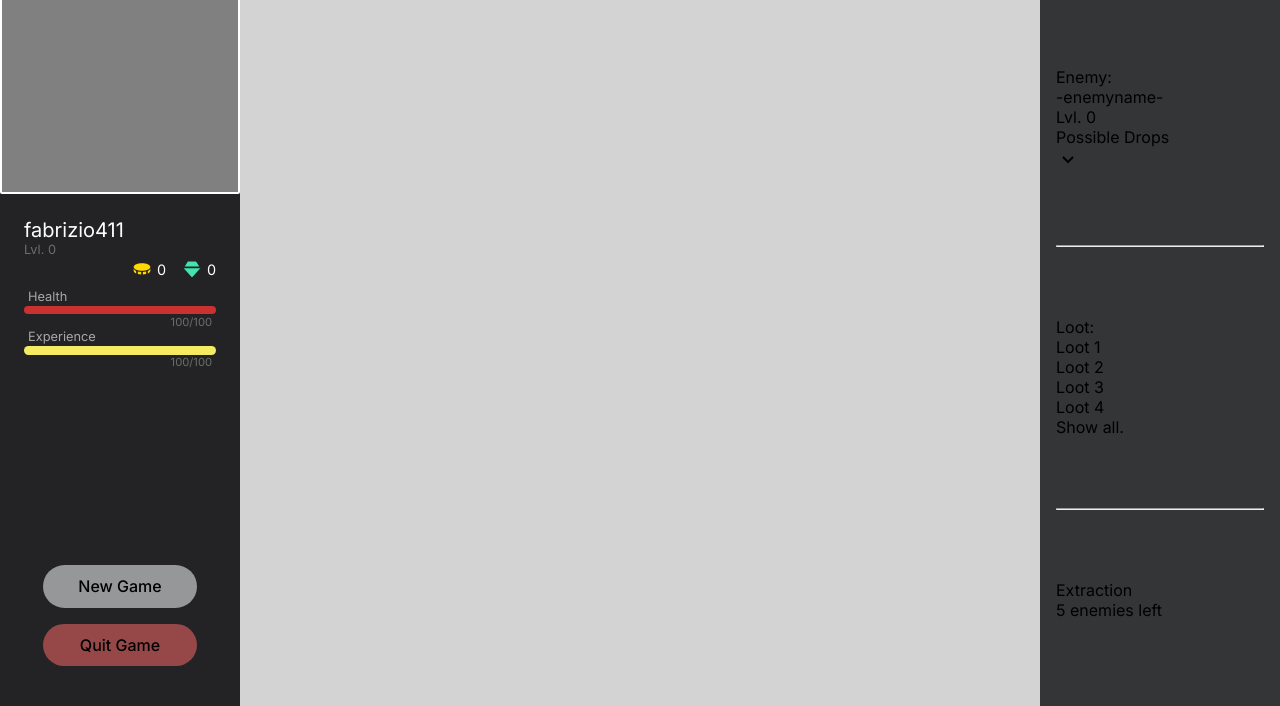
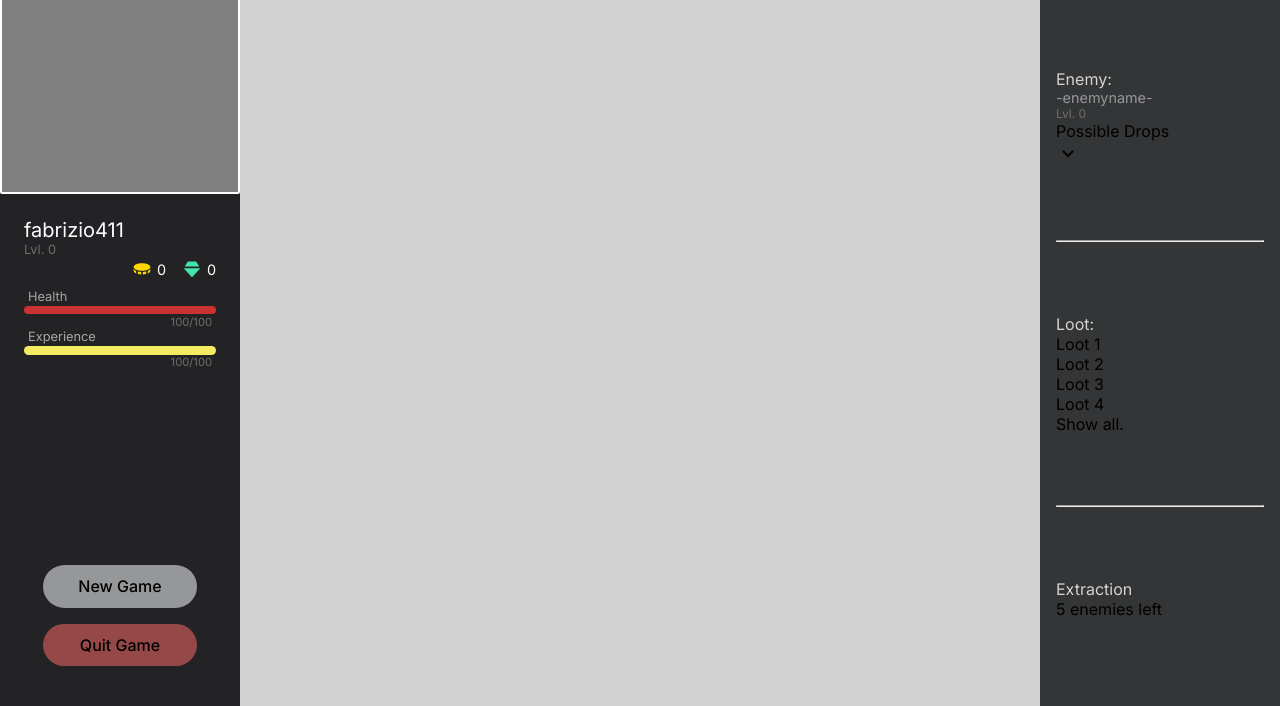
Before and after one commit to fabrizio411/mini-games, a plain HTML site: page games/rock-paper-scissors-v2/index.html in a window 1280 px wide. Shown: the part 94-800 px from the top of the page. Drawn offline with Linux system fonts and the light colour scheme.

Commit message:
Styles update

```diff
--- a/games/rock-paper-scissors-v2/css/style.css
+++ b/games/rock-paper-scissors-v2/css/style.css
@@ -106,3 +106,17 @@ main {
     flex-direction: column;
     justify-content: space-evenly;
 }
+
+.info-bar .subtitle {
+    color: var(--clr-text-lv2);
+}
+
+.info-bar .enemy-info-box .enemy-data .enemy-name {
+    font-size: .9rem;
+    color: var(--clr-text-lv3);
+}
+
+.info-bar .enemy-info-box .enemy-data .enemy-level {
+    font-size: .75rem;
+    color: var(--clr-text-lv4);
+}
--- a/games/rock-paper-scissors-v2/index.html
+++ b/games/rock-paper-scissors-v2/index.html
@@ -89,9 +89,9 @@
       <div class="info-box">
         <div class="enemy-info-box">
           <h3 class="subtitle">Enemy:</h3>
-          <div>
-            <p>-enemyname-</p>
-            <p>Lvl. 0</p>
+          <div class="enemy-data">
+            <p class="enemy-name">-enemyname-</p>
+            <p class="enemy-level">Lvl. 0</p>
           </div>
           <div>
             <p>Possible Drops</p>
```
